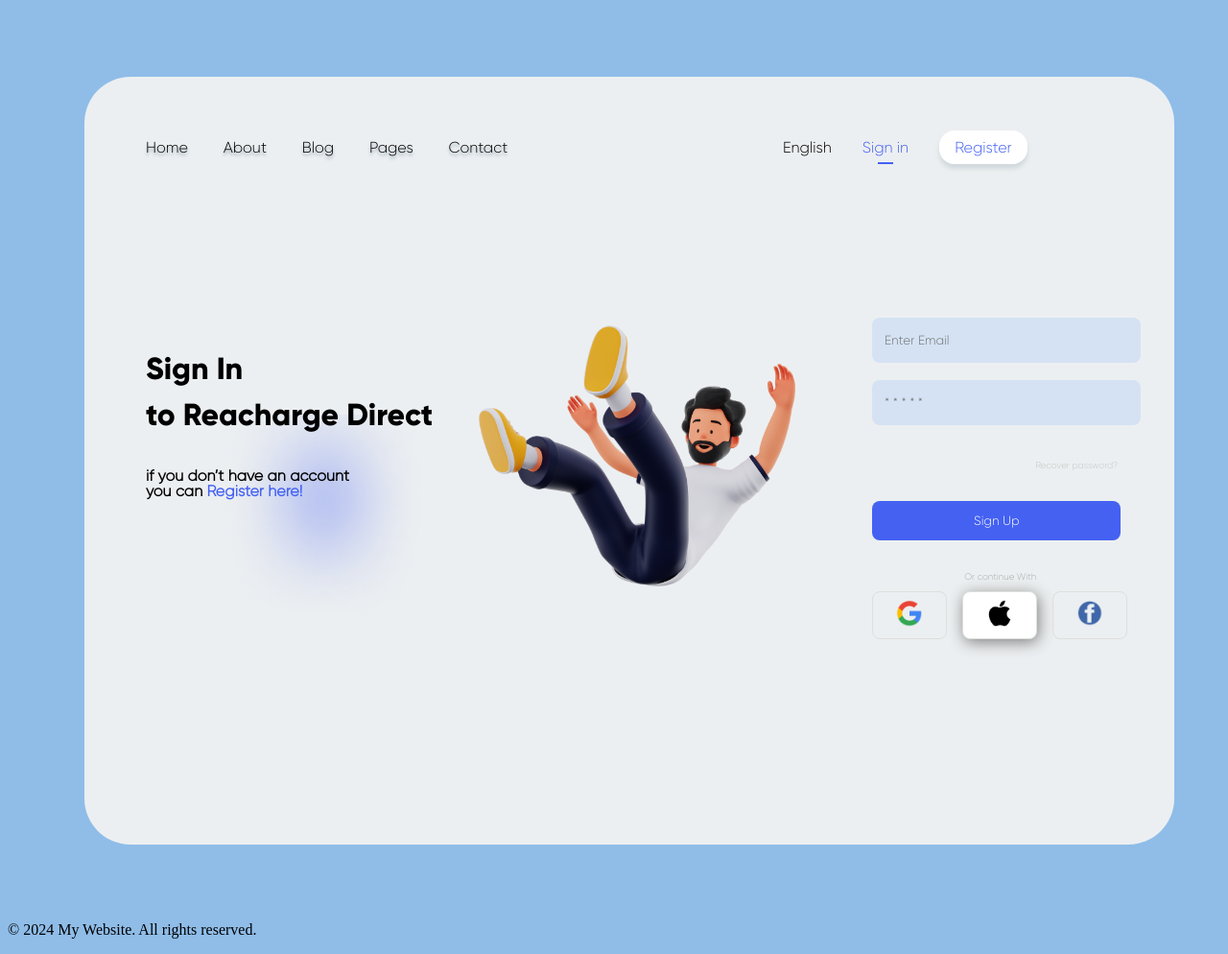
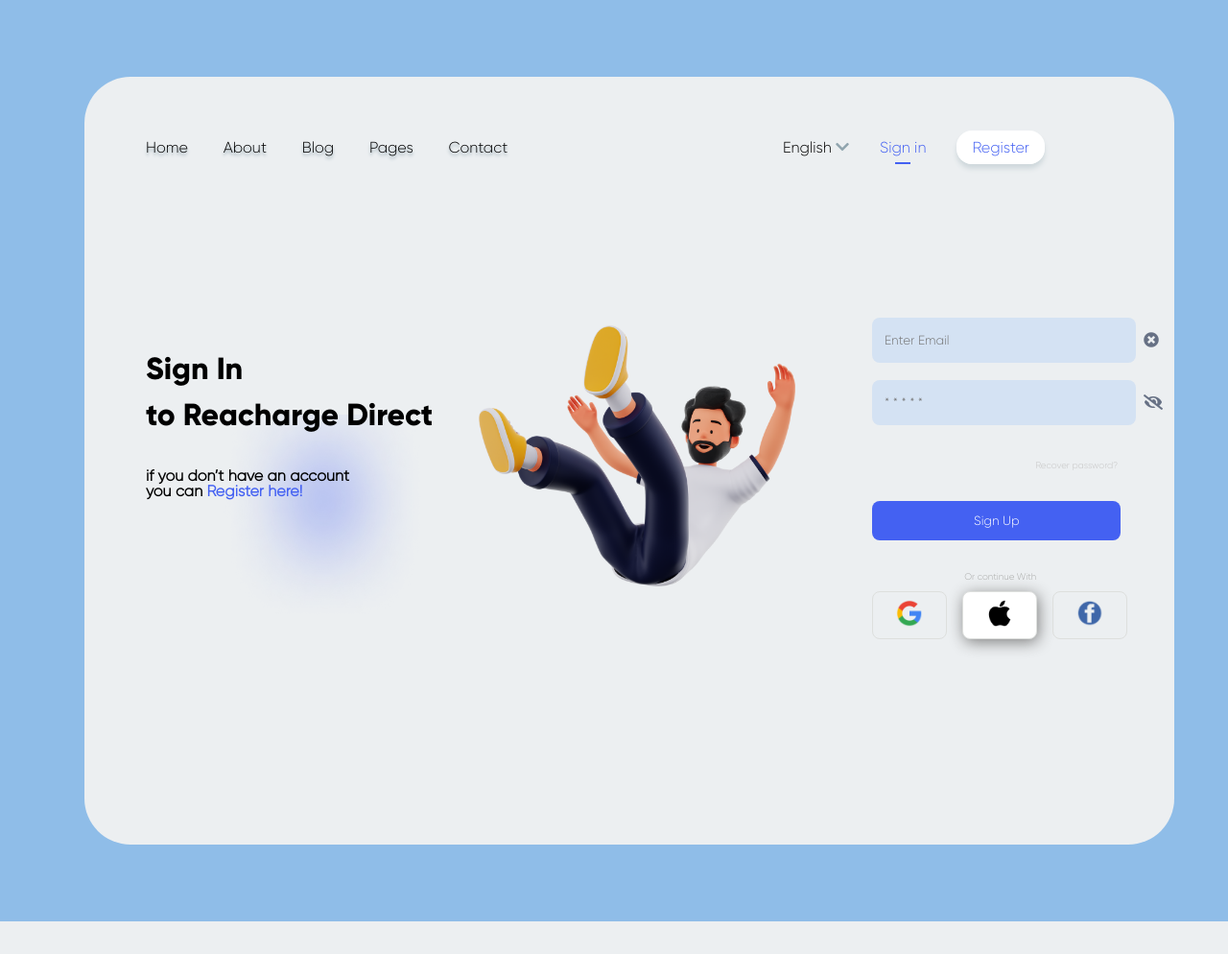
Before and after one commit to pardis-mdd/Login-Page, a Flask app: page / in a window 1280 px wide. Shown: the whole page at 96% size. After the commit the page ends 960 px from the top, so only its background shows below. Run offline with Flask 3, Linux system fonts and the light colour scheme.

Commit message:
Update layout.html

```diff
--- a/templates/layout.html
+++ b/templates/layout.html
@@ -3,21 +3,19 @@
   <head>
     <meta charset="utf-8" />
     <title>{% block title %}My Website{% endblock %}</title>
-    <!-- Include common CSS files -->
+
     <link
       rel="stylesheet"
       href="{{ url_for('static', filename='css/style.css') }}"
     />
-    <!-- Include common JavaScript files -->
+    <link
+      rel="stylesheet"
+      href="https://cdnjs.cloudflare.com/ajax/libs/font-awesome/5.15.4/css/all.min.css"
+    />
+
     <script src="{{ url_for('static', filename='js/app.js') }}"></script>
   </head>
   <body>
-    <!-- Content block for individual pages -->
     <div class="content">{% block content %}{% endblock %}</div>
-
-    <!-- Common footer -->
-    <footer>
-      <p>&copy; 2024 My Website. All rights reserved.</p>
-    </footer>
   </body>
 </html>
```
